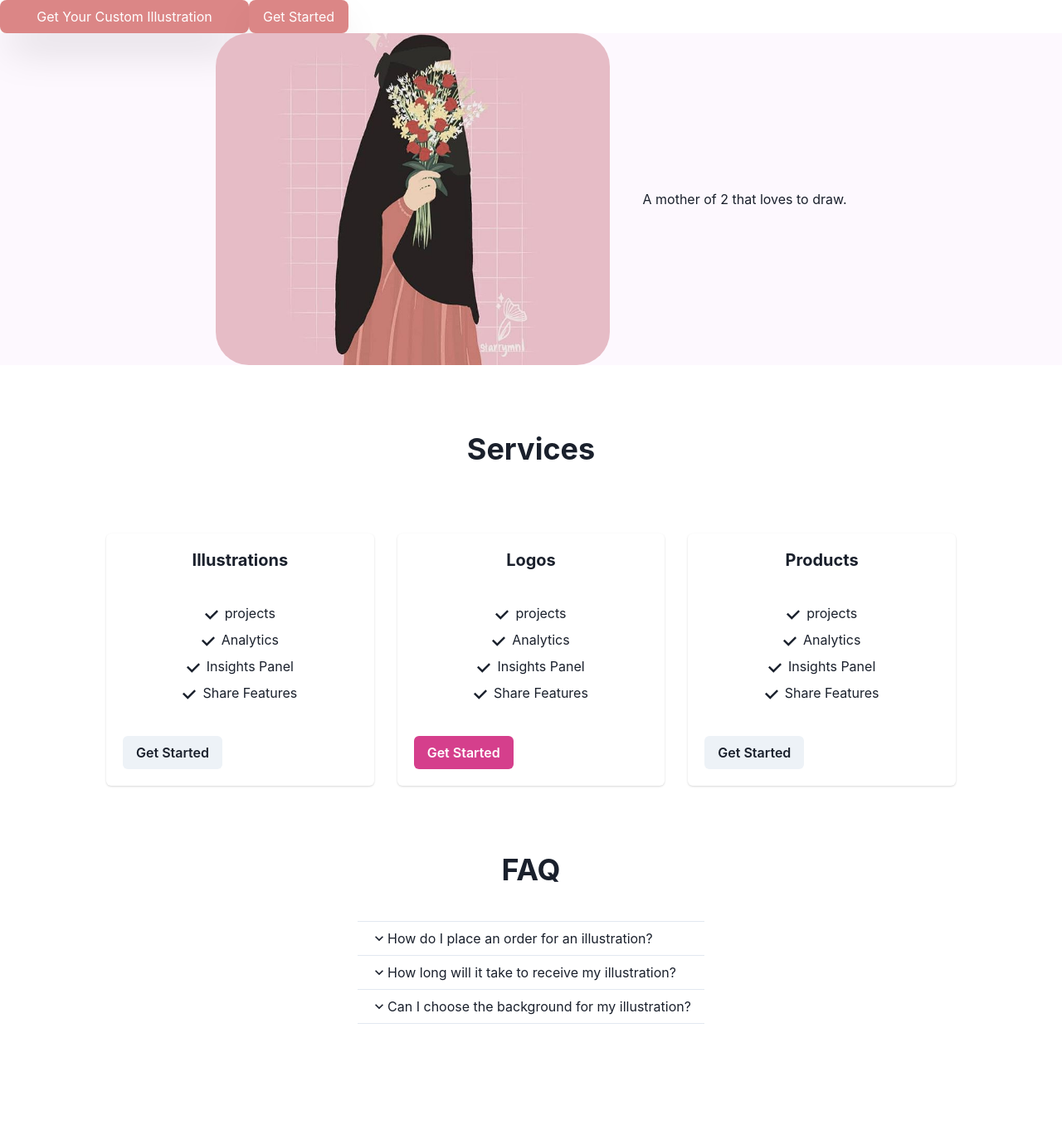
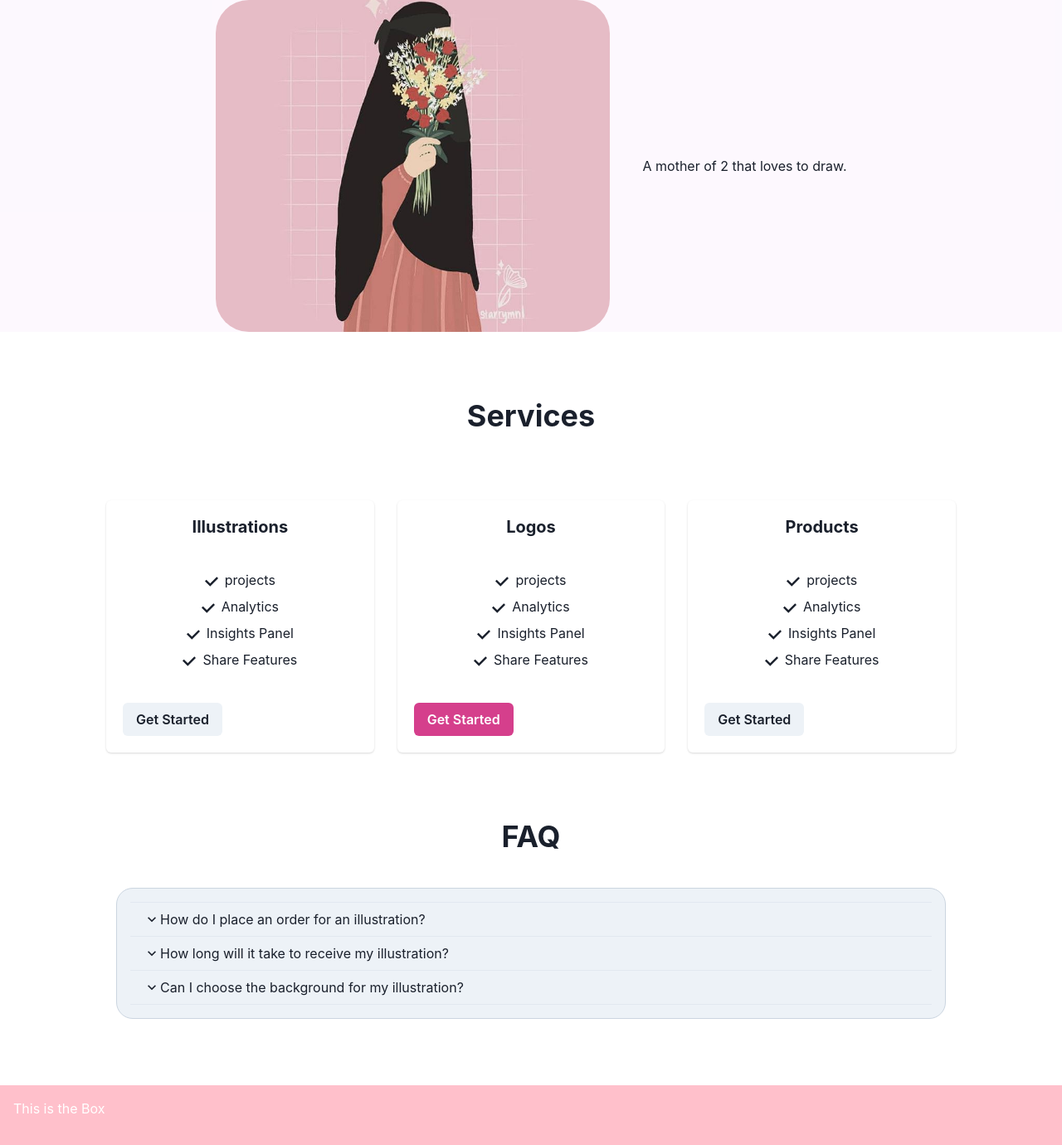
Before and after one commit to efunzz/starrymnl-react-website, a React (Vite) app: page / in a window 1280 px wide. Shown: the top 1380 px of the page at 83% size. Before the commit the page ends 1234 px from the top, so only its background shows below. Built offline with nearby package versions, Linux system fonts and the light colour scheme.

Commit message:
created-footer-section-v1

```diff
--- a/src/App.jsx
+++ b/src/App.jsx
@@ -5,17 +5,11 @@ import Button from "./components/ui/Button";
 import "./index.css";
 import AboutSection from "./components/AboutSection";
 import FaqSection from "./components/FAQsection";
+import FooterSection from "./components/FooterSection";
 
 function App() {
   return (
     <>
-      <Button width={300} color="#DB8686">
-        Get Your Custom Illustration
-      </Button>
-
-      <Button width={120} color="#DB8686">
-        Get Started
-      </Button>
       <div
         className="about-section-1"
         style={{ backgroundColor: "rgba(240, 215, 247, 0.18)" }}
@@ -30,6 +24,9 @@ function App() {
         <Heading mb={10}>FAQ</Heading>
         <FaqSection />
       </div>
+      <div className="footer-section mt-20">
+        <FooterSection />
+      </div>
     </>
   );
 }
--- a/src/components/FAQsection.jsx
+++ b/src/components/FAQsection.jsx
@@ -10,6 +10,14 @@ import {
 function FaqSection() {
   return (
     <div className="flex justify-center items-center">
+      <Box
+        border="1px"
+        borderColor="gray.300"
+        borderRadius="20px"
+        bg="gray.100"
+        p={4}
+        width={1000}
+      >
         <Accordion allowToggle>
           <AccordionItem>
             <h2>
@@ -24,12 +32,12 @@ function FaqSection() {
               Fill out the Order Form: Go to the ‘Order’ page on our website and
               complete the form with the required details: Upload your photo.
               Specify whether you want a plain background or the background to
-            match the photo. Choose between Type A (sizes: A3, A4, A5) or Type B
-            (Notebook/Passport Cover). Receive Quotation: After submitting the
-            form, you will receive a quotation based on your choices. Confirm
-            Your Order: Once you agree to the quotation, confirm your order
-            through the website. Payment: Follow the instructions to make
-            payment. Wait for Completion: We will notify you once your
+              match the photo. Choose between Type A (sizes: A3, A4, A5) or Type
+              B (Notebook/Passport Cover). Receive Quotation: After submitting
+              the form, you will receive a quotation based on your choices.
+              Confirm Your Order: Once you agree to the quotation, confirm your
+              order through the website. Payment: Follow the instructions to
+              make payment. Wait for Completion: We will notify you once your
               illustration is ready!
             </AccordionPanel>
           </AccordionItem>
@@ -44,12 +52,13 @@ function FaqSection() {
               </AccordionButton>
             </h2>
             <AccordionPanel pb={4}>
-            The time required depends on the complexity of the illustration and
-            our current workload. Generally, it takes [insert estimated time,
-            e.g., 1-2 weeks]. You will receive an estimated completion date when
-            you confirm your order.
+              The time required depends on the complexity of the illustration
+              and our current workload. Generally, it takes [insert estimated
+              time, e.g., 1-2 weeks]. You will receive an estimated completion
+              date when you confirm your order.
             </AccordionPanel>
           </AccordionItem>
+
           <AccordionItem>
             <h2>
               <AccordionButton>
@@ -61,11 +70,12 @@ function FaqSection() {
             </h2>
             <AccordionPanel pb={4}>
               Yes, you can choose between a plain background or having the
-            background match your photo. Simply indicate your preference in the
-            order form.
+              background match your photo. Simply indicate your preference in
+              the order form.
             </AccordionPanel>
           </AccordionItem>
         </Accordion>
+      </Box>
     </div>
   );
 }
--- /dev/null
+++ b/src/components/FooterSection.jsx
@@ -0,0 +1,11 @@
+import { Box } from "@chakra-ui/react";
+
+function FooterSection() {
+  return (
+    <Box bg="pink" h={121} w="100%" p={4} color="white">
+      This is the Box
+    </Box>
+  );
+}
+
+export default FooterSection;
```
Lines whose indentation alone changed are shown as unchanged.
